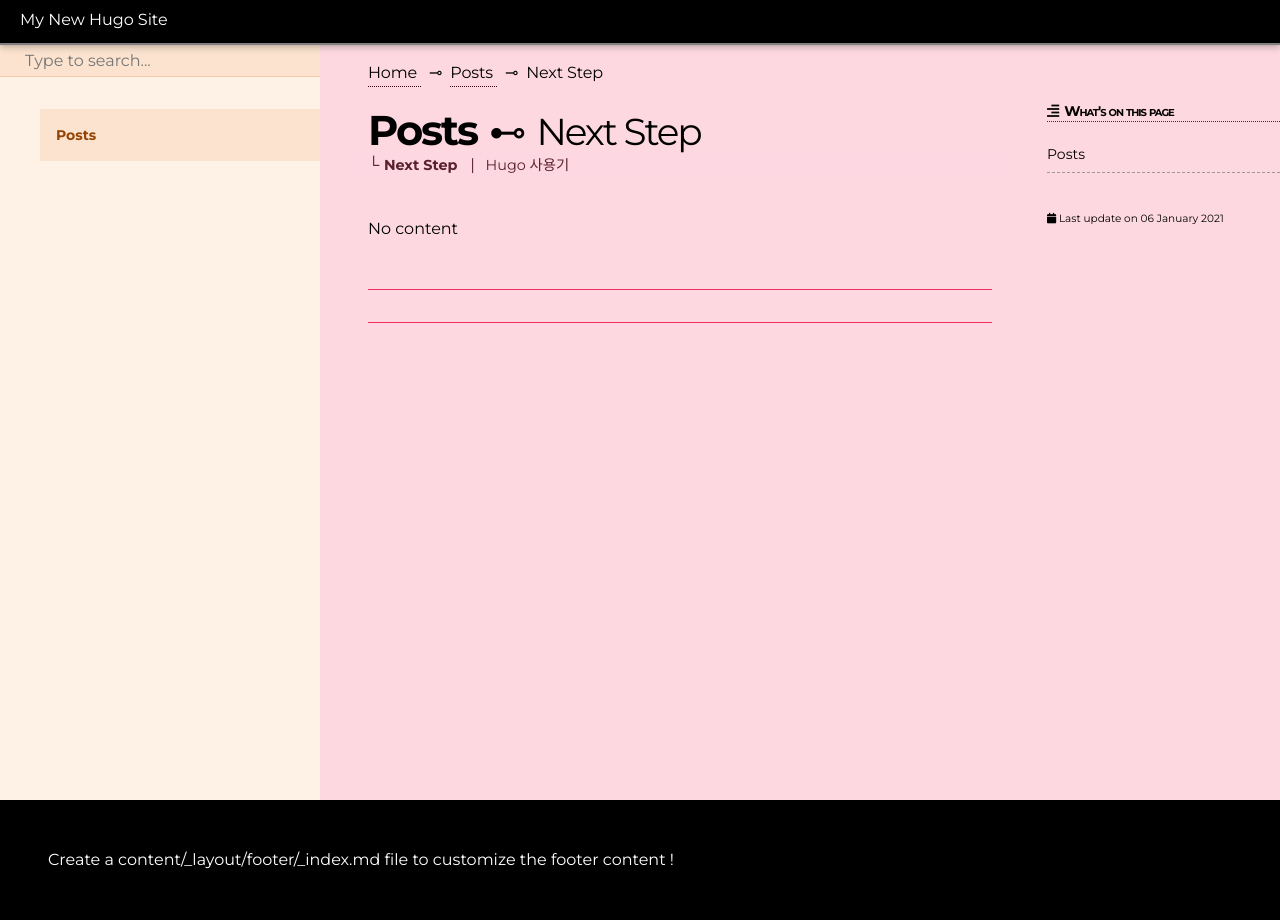
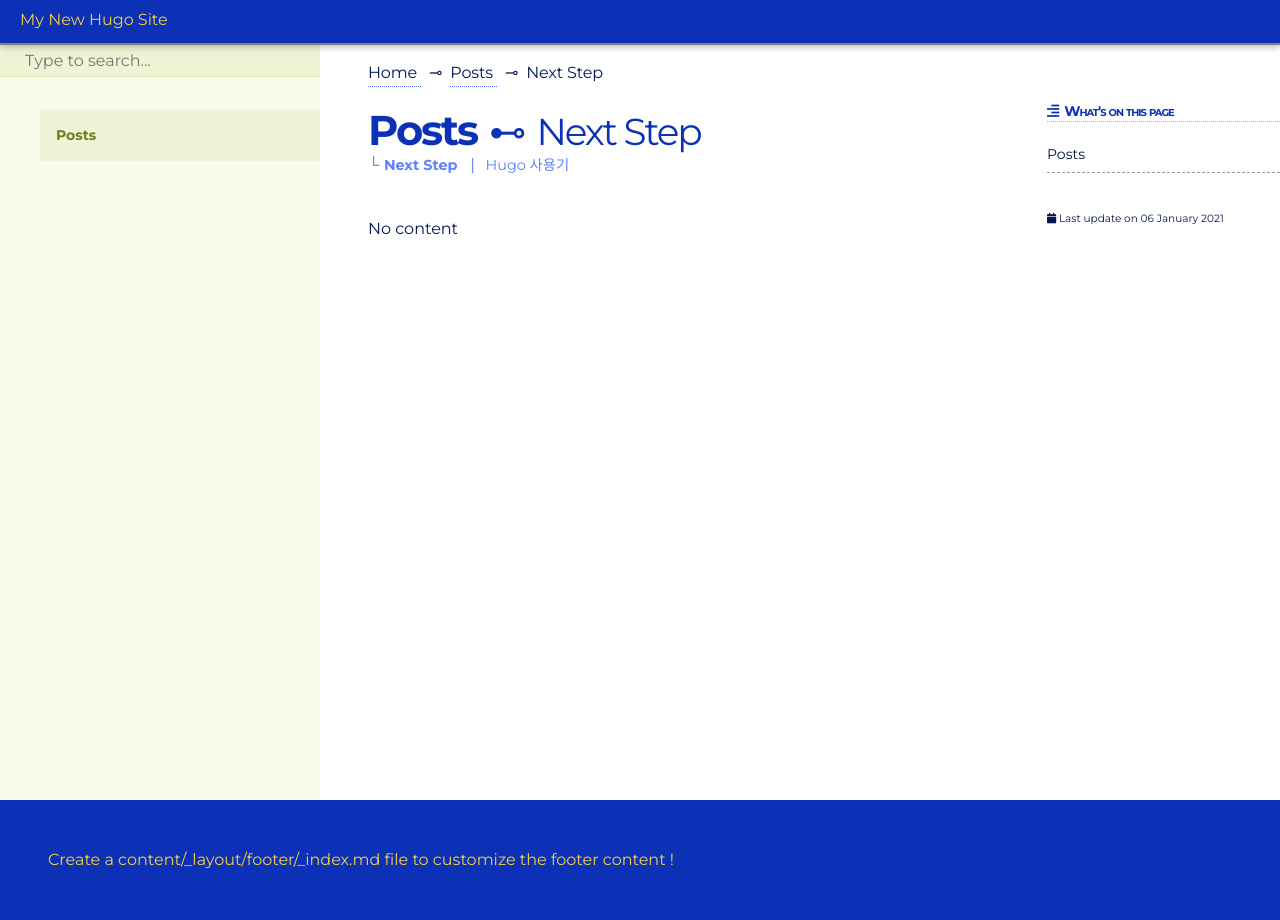
Before and after one commit to calmbrown/calmbrown.github.io, a plain HTML site: page post/index.html in a window 1280 px wide. Drawn offline with nearby package versions, Linux system fonts and the light colour scheme; no server answers.

Commit message:
initial please

```diff
--- a/css/style.main.css
+++ b/css/style.main.css
@@ -3,23 +3,23 @@ body {
   font-family: "Montserrat",sans-serif;
   font-weight: 400;
   line-height: 1.5;
-  color: black; }
+  color: #061756; }
   body a {
-    color: black;
+    color: #04113e;
     text-decoration: none;
     background-color: transparent; }
     body a:hover {
       color: initial;
       text-decoration: none; }
   body header {
-    background-color: black;
+    background-color: #0c31b6;
     border-bottom: 2px solid gray;
     box-shadow: 0 0 0.2rem rgba(0, 0, 0, 0.1), 0 0.2rem 0.4rem rgba(0, 0, 0, 0.2);
     justify-content: space-between;
     align-items: stretch;
-    color: #f42f5d; }
+    color: white; }
     body header a, body header a:hover {
-      color: white; }
+      color: #f3ce49; }
     body header > div {
       display: flex;
       flex-direction: row;
@@ -45,12 +45,12 @@ body {
         body header nav.shortcuts li .fa {
           margin-right: 0.5rem; }
         body header nav.shortcuts li a {
-          color: white;
+          color: #f4d35c;
           padding: 0 1rem;
           font-weight: bold;
           font-size: 90%; }
   body article {
-    background-color: #fdd8e1; }
+    background-color: white; }
     body article aside #close_menu {
       display: none;
       float: right;
@@ -71,8 +71,8 @@ body {
           letter-spacing: -1px;
           display: block;
           margin-bottom: 14px;
-          border-bottom: 1px dotted #830724;
-          color: black;
+          border-bottom: 1px dotted #96abf8;
+          color: #0c31b6;
           font-variant: small-caps; }
         body article section.right-menu > div nav > ul {
           padding: 0px 0px 0px 0px;
@@ -80,7 +80,7 @@ body {
           body article section.right-menu > div nav > ul ul {
             padding: 0px 0px 0px 14px;
             margin: 0px 0px 0px 0px;
-            border-left: 1px solid #f42f5d; }
+            border-left: 1px solid white; }
             body article section.right-menu > div nav > ul ul li {
               font-size: 90%; }
         body article section.right-menu > div ul {
@@ -96,11 +96,11 @@ body {
       body article section.right-menu .Actions {
         font-size: 75%; }
   body footer {
-    background-color: black;
-    color: white;
+    background-color: #0c31b6;
+    color: #f3ce49;
     padding: 3rem; }
     body footer a {
-      color: white; }
+      color: #f3ce49; }
 
 article section.page {
   background-color: inherit; }
@@ -122,11 +122,11 @@ article section.page {
           display: inline-block;
           padding-right: .5rem;
           padding-left: .5rem;
-          color: black;
+          color: #061756;
           content: "⊸"; }
         article section.page #ariane ol li a {
-          color: black;
-          border-bottom: 1px dotted #3a0310;
+          color: #061756;
+          border-bottom: 1px dotted #4e72f4;
           padding-bottom: 4px;
           padding-right: 0px; }
         article section.page #ariane ol li.active:after {
@@ -156,33 +156,33 @@ article section.page {
       min-width: 50px; }
       article section.page nav.subpages li a {
         font-size: 90%;
-        color: #3d000e; }
+        color: #426bff; }
       article section.page nav.subpages li:not(:first-child):before {
         display: inline-block;
         margin-left: 0.4em;
         padding-right: .4rem;
-        color: #3d000e;
+        color: #426bff;
         content: "|"; }
       article section.page nav.subpages li.active {
         font-weight: bold; }
     article section.page nav.subpages li:first-child:before {
       content: "└ ";
-      color: #3d000e; }
+      color: #426bff; }
   article section.page div.jump-to-section {
     font-size: smaller;
-    color: black; }
+    color: #0c31b6; }
     article section.page div.jump-to-section ul {
       padding-left-left: 0px;
       list-style-type: none; }
       article section.page div.jump-to-section ul li a {
-        color: #3d000e; }
+        color: #426bff; }
     article section.page div.jump-to-section nav {
       background-color: white;
       opacity: 0.95; }
   article section.page div.chevrons {
     margin-top: 3rem;
-    border-top: 1px solid #f42f5d;
-    border-bottom: 1px solid #f42f5d;
+    border-top: 1px solid white;
+    border-bottom: 1px solid white;
     padding: 1rem 0rem;
     display: flex;
     flex-direction: row;
@@ -217,7 +217,7 @@ article section.page {
   article section.page h1:first-of-type {
     font-size: 2.6rem;
     margin-top: 1.5rem !important;
-    color: black;
+    color: #0c31b6;
     margin-bottom: 0px;
     line-height: 1.05;
     letter-spacing: -.05em;
@@ -228,7 +228,7 @@ article section.page {
       article section.page h1:first-of-type span:before {
         padding-left: .75rem;
         padding-right: .75rem;
-        color: black;
+        color: #0c31b6;
         content: "⊷"; }
 
 article section.page div.content {
@@ -239,14 +239,14 @@ article section.page div.content {
     top: -7rem;
     visibility: hidden; }
   article section.page div.content a {
-    color: #3d000e;
+    color: #426bff;
     font-weight: 500;
     text-decoration: underline; }
   article section.page div.content p {
     margin-top: 1rem;
     margin-bottom: 1rem; }
   article section.page div.content h1 {
-    color: black;
+    color: #0f3de6;
     font-variant-ligatures: none;
     font-weight: 800;
     letter-spacing: -0.75px;
--- a/css/style.menu.css
+++ b/css/style.menu.css
@@ -1,11 +1,11 @@
 .autocomplete-suggestions {
-  background-color: #fef1e6 !important;
+  background-color: #f8faea !important;
   height: 100vh; }
 
 article > aside {
   /*background-color: $c_light3;*/
-  background-color: rgba(224, 100, 6, 0.1);
-  background-color: #fef1e6;
+  background-color: rgba(170, 187, 42, 0.1);
+  background-color: #f8faea;
   padding: 2rem 0rem 1rem 0rem; }
   article > aside div.search {
     position: absolute;
@@ -17,8 +17,8 @@ article > aside {
       width: 100%;
       height: 2rem;
       border: 0px;
-      background-color: rgba(224, 100, 6, 0.1);
-      border-bottom: 1px solid rgba(224, 100, 6, 0.2); }
+      background-color: rgba(170, 187, 42, 0.1);
+      border-bottom: 1px solid rgba(170, 187, 42, 0.2); }
   article > aside .menu {
     list-style-type: none;
     line-height: 2rem;
@@ -33,7 +33,7 @@ article > aside {
         font-weight: 700;
         font-size: 16px; }
       article > aside .menu > .dd-item > i {
-        color: #c25705;
+        color: #93a225;
         position: absolute;
         left: 21px;
         font-size: 1em;
@@ -49,9 +49,9 @@ article > aside {
         font-size: 14px;
         /*color: rgb(110, 119, 122);*/
         /*color:$color_main;*/
-        color: #c25705; }
+        color: #93a225; }
       article > aside .menu .dd-item > i {
-        color: #c25705; }
+        color: #93a225; }
       article > aside .menu .dd-item ul {
         padding-inline-start: 0px; }
       article > aside .menu .dd-item li {
@@ -61,17 +61,17 @@ article > aside {
       article > aside .menu .dd-item.parent > ul {
         display: block; }
       article > aside .menu .dd-item.active {
-        background-color: rgba(224, 100, 6, 0.1); }
+        background-color: rgba(170, 187, 42, 0.1); }
         article > aside .menu .dd-item.active.haschildren {
           /*background-color: transparent;*/ }
           article > aside .menu .dd-item.active.haschildren > a {
             font-weight: 700; }
         article > aside .menu .dd-item.active > a {
-          color: #954304; }
+          color: #717d1c; }
         article > aside .menu .dd-item.active > ul {
           display: block; }
         article > aside .menu .dd-item.active > div {
-          background-color: #954304; }
+          background-color: #717d1c; }
           article > aside .menu .dd-item.active > div * {
             font-weight: bold;
             border-bottom: dotted 1px red; }
--- a/post/index.html
+++ b/post/index.html
@@ -8,7 +8,7 @@
 </title>
     <meta charset="utf-8">
 <meta name="viewport" content="width=device-width, initial-scale=1, maximum-scale=1, user-scalable=no">
-<meta name="revised" content="2021-01-08T17:25:57 KST">
+<meta name="revised" content="2021-01-08T17:28:14 KST">
 <meta name="description" content="">
 
 
```
Also changed, not shown: categories/index.html (+1 -1 lines), index.html (+1 -1 lines), post/blog-create/index.html (+1 -1 lines), post/next-step/index.html (+1 -1 lines), tags/index.html (+1 -1 lines), test/index.html (+1 -1 lines).
